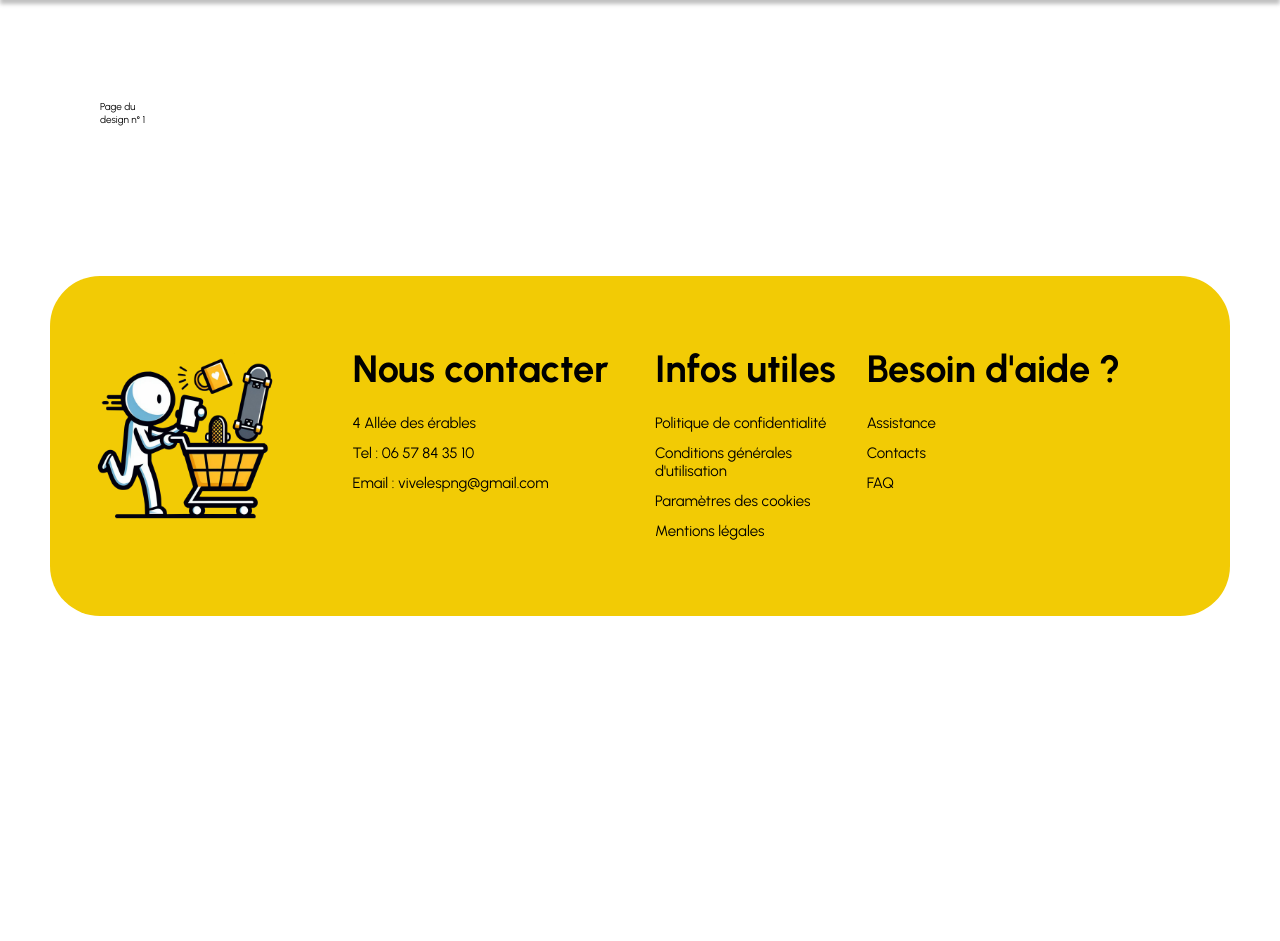
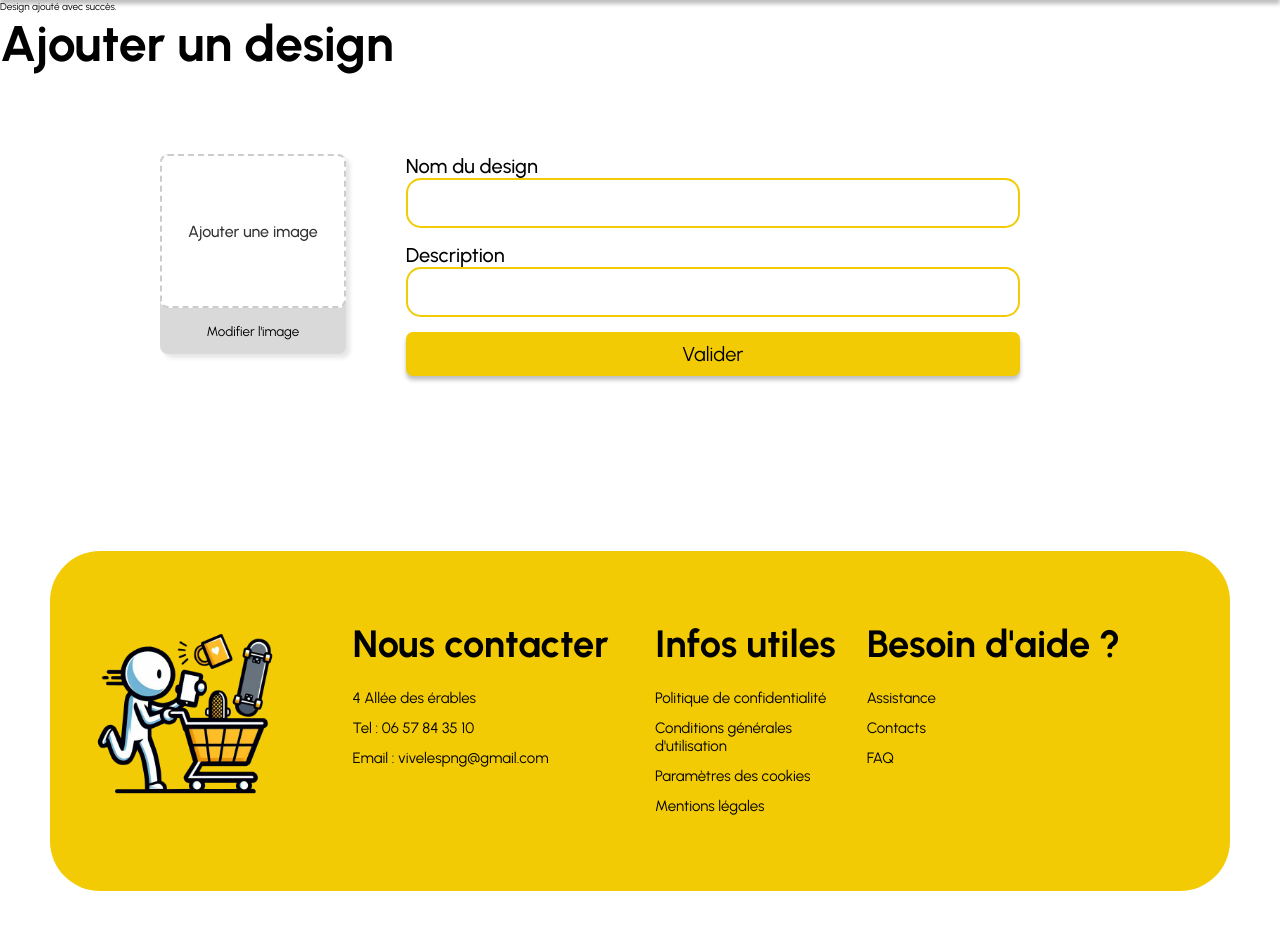
Before and after one commit to NikolaG25/projet_php, a PHP site: page /design.php?id=1 in a window 1280 px wide. Shown: the part 73-1014 px from the top of the page. Before the commit the page ends 689 px from the top, so only its background shows below. Run offline with PHP 8.4, Linux system fonts and the light colour scheme; data that the repository does not hold is empty.

Commit message:
Ajout Design V1 Pas encore fini

```diff
--- a/design.php
+++ b/design.php
@@ -9,14 +9,113 @@
 </head>
 
 <body>
-    <?php include("partials/header.php"); ?>
-    <main>
-        Page du design n°
-        <?php
+
+       <!-- <?php
         $id = $_GET['id'];
         echo $id
-        ?>
-    </main>
+        ?> -->
+
+<?php include("partials/header.php"); ?>
+    <?php
+
+    $user = 'root';
+    $password = 'root';
+    $db = 'projet_technoweb';
+    $host = 'localhost';
+    $port = 8889;
+
+    $link = mysqli_init();
+    $success = mysqli_real_connect(
+       $link,
+       $host,
+       $user,
+       $password,
+       $db,
+       $port
+    );
+    $designame = $designdesc = "";
+
+    // Récupérez les valeurs du formulaire
+    $nomDesign = mysqli_real_escape_string($link, $_POST['designName']);
+    $description = mysqli_real_escape_string($link, $_POST['designDescription']);
+
+    // Vous devez gérer le téléchargement de l'image ici et obtenir son chemin
+    // Pour cet exemple, supposons que vous l'avez déjà traité et stocké dans le répertoire 'uploads'
+    $imagePath = 'uploads/' . basename($_FILES['photo']['name']);
+
+    // Insérez les données dans la base de données
+    $sql = "INSERT INTO design (NomDesign, Description, Image) VALUES ('$nomDesign', '$description', '$imagePath')";
+
+    if (mysqli_query($link, $sql)) {
+        echo "Design ajouté avec succès.";
+    } else {
+        echo "Erreur d'insertion : " . mysqli_error($link);
+    }
+
+    // Fermez la connexion à la base de données
+    mysqli_close($link);
+
+?>
+
+
+    <h1>Ajouter un design </h1>
+    <div class="header-form-container">
+    <form id="myForm"  method="post">
+
+        <div class="left-container">
+        <div class="image-container">
+        <label for="photo" class ="cursor">
+            <span style="font-size: 16px; color: #333;"> Ajouter une image</span>
+            <input type="file" id="photo" name="photo" accept="image/*" style="display: none;" onchange="handleImageInsertion(this)">
+        </label>
+        <img id="insertedImage" style="max-width: 100%; max-height: 100%; margin-top: 10px; display: none;">
+        <div class="button-container">
+            <button id="editImageButton" onclick="editImage()">Modifier l'image</button>
+        </div>
+    </div>
+        </div>
+        <script>
+    function handleImageInsertion(input) {
+        var imageText = document.getElementById('imageText');
+        var insertedImage = document.getElementById('insertedImage');
+
+        var file = input.files[0];
+
+        if (file) {
+            var reader = new FileReader();
+
+            reader.onload = function (e) {
+                insertedImage.src = e.target.result;
+                insertedImage.style.display = 'block';
+                imageText.style.display = 'none';
+            };
+
+            reader.readAsDataURL(file);
+        } else {
+            insertedImage.src = "";
+            insertedImage.style.display = 'none';
+            imageText.style.display = 'block';
+        }
+    }
+    function editImage() {
+    var input = document.getElementById('photo');
+    input.click(); // Déclenche le clic sur l'input file pour ouvrir la boîte de dialogue de sélection de fichier
+}
+
+</script>
+
+        <div class="right-container">
+            <label for="designName">Nom du design</label>
+            <input type="text" name="designName" required  value="<?php echo $designame;?>">
+
+            <label for="designDescription">Description</label>
+            <input type="text" name="designDescription" required value="<?php echo $designdesc;?>">
+
+            <button type="submit" name= "submit" class="valider-button">Valider</button>
+
+        </div>
+    </form>
+</div>
     <?php include("partials/footer.php"); ?>
 </body>
 
--- a/styles/sass/app.scss
+++ b/styles/sass/app.scss
@@ -14,7 +14,7 @@
 @import "panier.scss";
 @import "heroHome.scss";
 @import "listProductsHome.scss";
-
+@import "ajoutdesign.scss";
 @import "champsText.scss";
 @import "inscription.scss";
 
--- a/styles/style.css
+++ b/styles/style.css
@@ -1,3 +1,4 @@
+@charset "UTF-8";
 @import url("https://fonts.googleapis.com/css2?family=Urbanist:wght@400;500;700&display=swap");
 h1 {
   grid-column: span 12;
@@ -480,6 +481,104 @@ main {
   grid-column: 3/span 2;
 }
 
+.header-form-container {
+  display: flex;
+  align-items: center;
+  justify-content: space-between;
+  padding: 20px;
+}
+
+.header-form-container form {
+  display: flex;
+  padding: 20px;
+  width: 100%; /* Ajustez la largeur selon vos besoins */
+}
+
+.left-container {
+  flex: 1;
+  padding: 20px;
+  flex-basis: 25%; /* Le conteneur de gauche prend 35% de la largeur */
+  margin-right: 20px; /* Ajustez la marge entre les conteneurs selon vos besoins */
+  margin-left: 100px;
+}
+
+.right-container {
+  flex: 1;
+  padding: 20px;
+  flex-basis: 75%; /* Le conteneur de droite prend 65% de la largeur */
+  margin-right: 200px;
+}
+
+.left-container label,
+.right-container label,
+.left-container input,
+.right-container input,
+.left-container button,
+.right-container button {
+  width: 100%;
+  margin-bottom: 15px;
+}
+
+.image-container {
+  width: 100%; /* Ajustez la largeur du conteneur de l'image */
+  height: 200px; /* Ajustez la hauteur du conteneur de l'image */
+  background: #D9D9D9;
+  box-shadow: 4px 4px 4px rgba(0, 0, 0, 0.1);
+  border-radius: 8px;
+  position: relative;
+  overflow: hidden;
+  display: flex;
+  flex-direction: column;
+  align-items: center;
+  justify-content: center;
+  position: relative; /* Ajout d'une position relative */
+}
+
+.editImageButton {
+  position: absolute;
+  bottom: 10px; /* Ajustez la position verticale du bouton */
+  background-color: #3498db;
+  color: #fff;
+  border: none;
+  padding: 10px;
+  border-radius: 5px;
+  cursor: pointer;
+}
+
+.valider-button {
+  background-color: #F2CB05;
+  /* Text color en blanc pour une meilleure lisibilité */
+  border: none;
+  padding: 10px;
+  border-radius: 7px;
+  cursor: pointer;
+  box-shadow: 0px 4px 4px 0px rgba(0, 0, 0, 0.25);
+  text-align: center;
+  color: black;
+  width: 60px;
+  font-size: 20px; /* Utilisation de la variable shadow définie précédemment */
+}
+
+.insertedImage {
+  max-width: 100%;
+  max-height: 100%;
+  margin-top: 10px;
+  display: none;
+}
+
+.cursor {
+  cursor: pointer;
+  width: 100%;
+  height: 100%;
+  background: #fff;
+  border: 2px dashed #ccc;
+  border-radius: 8px;
+  display: flex;
+  flex-direction: column;
+  align-items: center;
+  justify-content: center;
+}
+
 input[type=text] {
   width: 100%;
   height: 50px;
```
Also changed, not shown: styles/sass/ajoutDesign.scss (added, +93 -0 lines), 1 other file.
